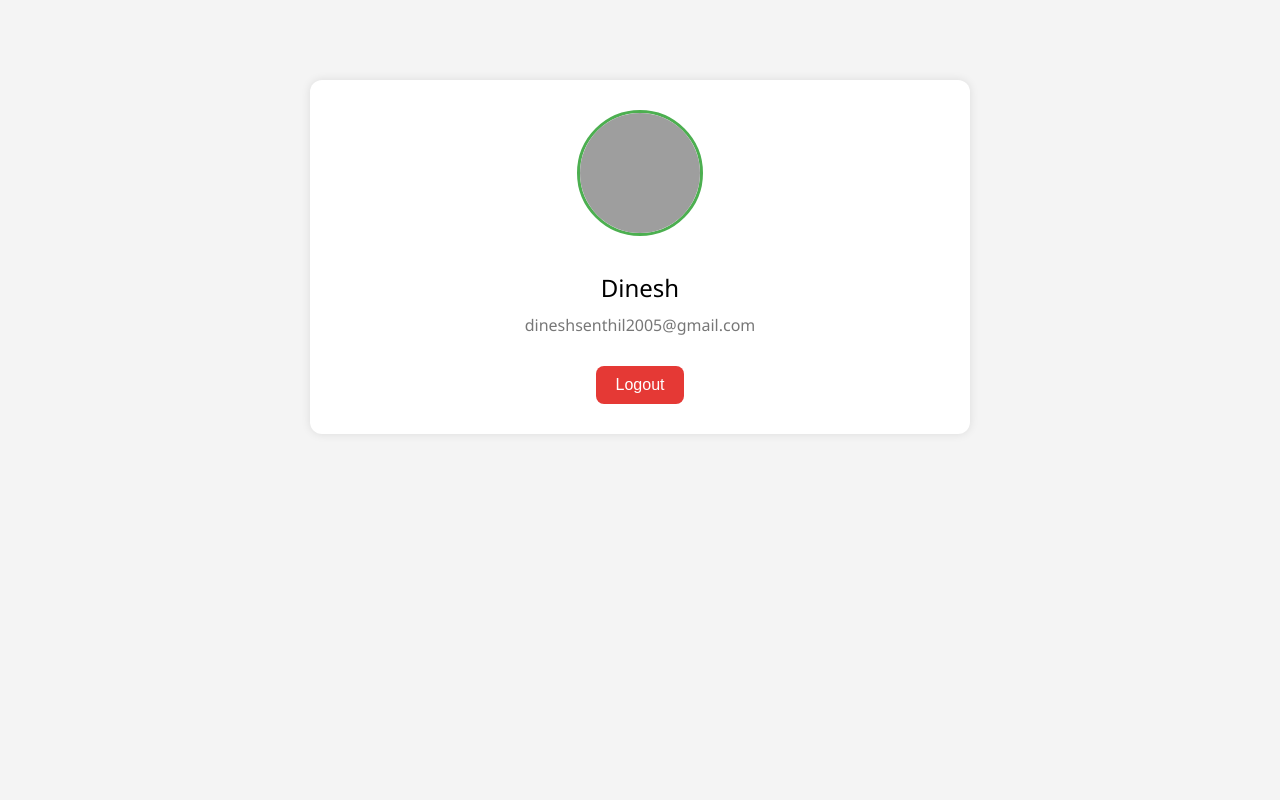
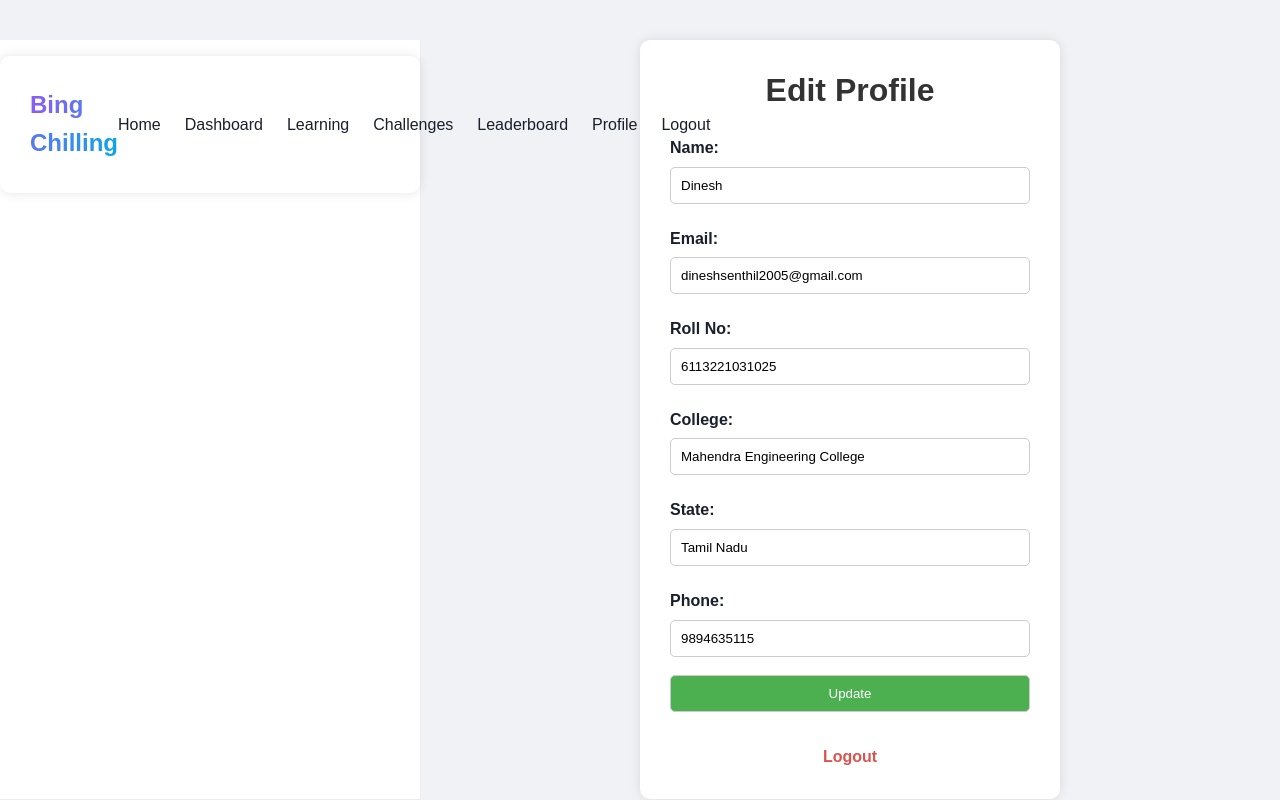
Before and after one commit to ideal-octo-dollop/jubilant-waddle, a Flask app: page /profile in a window 1280 px wide. Run offline with Flask 3, Linux system fonts and the light colour scheme; a user stored in the database is signed in; data comes from the database, SQL or seed files in the repository; both versions use the stored data as it was after the commit; grey boxes are pictures that could not be loaded.

Commit message:
enhanced profile editor but fked up ui

```diff
--- a/app.py
+++ b/app.py
@@ -109,21 +109,41 @@ def challenges():
 def leaderboard():
     return render_template('leaderboard.html')
 
-@app.route('/profile')
+@app.route('/profile', methods=['GET', 'POST'])
 def profile():
     if not session.get('logged_in'):
         return redirect(url_for('login'))
 
     user_id = session.get('user_id')
-    if not user_id:
-        return redirect(url_for('login'))
+    conn = get_db_connection()
 
-    conn = get_db_connection()
-    user = conn.execute('SELECT name, email FROM users WHERE id = ?', (user_id,)).fetchone()
+    if request.method == 'POST':
+        new_name = request.form['name']
+        new_email = request.form['email']
+        new_roll = request.form['rollno']
+        new_college = request.form['college']
+        new_state = request.form['state']
+        new_phone = request.form['phone']
+
+        conn.execute('''
+            UPDATE users
+            SET name = ?, email = ?, rollno = ?, college = ?, state = ?, phone = ?
+            WHERE id = ?
+        ''', (new_name, new_email, new_roll, new_college, new_state, new_phone, user_id))
+        conn.commit()
+
+    user = conn.execute('SELECT name, email, rollno, college, state, phone FROM users WHERE id = ?', (user_id,)).fetchone()
     conn.close()
 
     if user:
-        return render_template('profile.html', name=user['name'], email=user['email'])
+        return render_template('profile.html',
+            name=user['name'],
+            email=user['email'],
+            rollno=user['rollno'] or '',
+            college=user['college'] or '',
+            state=user['state'] or '',
+            phone=user['phone'] or ''
+        )
     else:
         return "User not found", 404
 
--- a/templates/profile.html
+++ b/templates/profile.html
@@ -1,65 +1,104 @@
-<!DOCTYPE html>
-<html lang="en">
+{% extends 'base.html' %}
+
+{% block title %}Home | Bing Chilling{% endblock %}
+
+{% block content %}
 <head>
-  <meta charset="UTF-8">
     <title>Your Profile</title>
     <style>
         body {
-      font-family: 'Segoe UI', sans-serif;
-      margin: 0;
-      padding: 0;
-      background-color: #f4f4f4;
+            font-family: Arial, sans-serif;
+            background: #f0f2f5;
+            display: flex;
+            justify-content: center;
+            padding-top: 40px;
         }
-    .profile-container {
-      max-width: 600px;
-      margin: 80px auto;
+
+        .container {
+            background: white;
             padding: 30px;
-      background: white;
-      border-radius: 12px;
-      box-shadow: 0 0 10px rgba(0,0,0,0.1);
+            border-radius: 10px;
+            box-shadow: 0 0 12px rgba(0,0,0,0.1);
+            width: 420px;
+        }
+
+        h2 {
+            margin-bottom: 25px;
             text-align: center;
+            color: #333;
         }
-    .profile-pic {
-      width: 120px;
-      height: 120px;
-      border-radius: 50%;
-      object-fit: cover;
-      margin-bottom: 20px;
-      border: 3px solid #4CAF50;
+
+        label {
+            font-weight: bold;
+            display: block;
+            margin-top: 10px;
         }
-    .profile-name {
-      font-size: 24px;
-      margin: 10px 0;
+
+        input[type="text"],
+        input[type="email"],
+        input[type="submit"] {
+            width: 100%;
+            padding: 10px;
+            margin-top: 6px;
+            margin-bottom: 12px;
+            border: 1px solid #ccc;
+            border-radius: 5px;
         }
-    .profile-email {
-      color: #777;
+
+        input[type="submit"] {
+            background-color: #4CAF50;
+            color: white;
+            cursor: pointer;
         }
-    .logout-button {
-      margin-top: 30px;
-      padding: 10px 20px;
-      background: #e53935;
-      color: white;
-      border: none;
-      border-radius: 8px;
-      cursor: pointer;
-      font-size: 16px;
+
+        input[type="submit"]:hover {
+            background-color: #45a049;
         }
-    .logout-button:hover {
-      background: #c62828;
+
+        .logout {
+            text-align: center;
+            margin-top: 20px;
+        }
+
+        .logout a {
+            color: #d9534f;
+            text-decoration: none;
+            font-weight: bold;
+        }
+
+        .logout a:hover {
+            text-decoration: underline;
         }
     </style>
 </head>
 <body>
+    <div class="container">
+        <h2>Edit Profile</h2>
+        <form method="POST" action="{{ url_for('profile') }}">
+            <label>Name:</label>
+            <input type="text" name="name" value="{{ name }}" required>
 
-  <div class="profile-container">
-    <img src="{{ url_for('static', filename='images/default-avatar.png') }}" alt="Profile Picture" class="profile-pic">
-    <div class="profile-name">{{ name or "John Doe" }}</div>
-    <div class="profile-email">{{ email or "johndoe@example.com" }}</div>
+            <label>Email:</label>
+            <input type="email" name="email" value="{{ email }}" required>
 
-    <form action="{{ url_for('logout') }}" method="get">
-      <button class="logout-button">Logout</button>
+            <label>Roll No:</label>
+            <input type="text" name="rollno" value="{{ rollno }}">
+
+            <label>College:</label>
+            <input type="text" name="college" value="{{ college }}">
+
+            <label>State:</label>
+            <input type="text" name="state" value="{{ state }}">
+
+            <label>Phone:</label>
+            <input type="text" name="phone" value="{{ phone }}">
+
+            <input type="submit" value="Update">
         </form>
+        <div class="logout">
+            <a href="{{ url_for('logout') }}">Logout</a>
         </div>
+    </div>
+</body>
 
-</body>
-</html>
+{% endblock %}
```
Also changed, not shown: users.db. Lines whose indentation alone changed are shown as unchanged.
